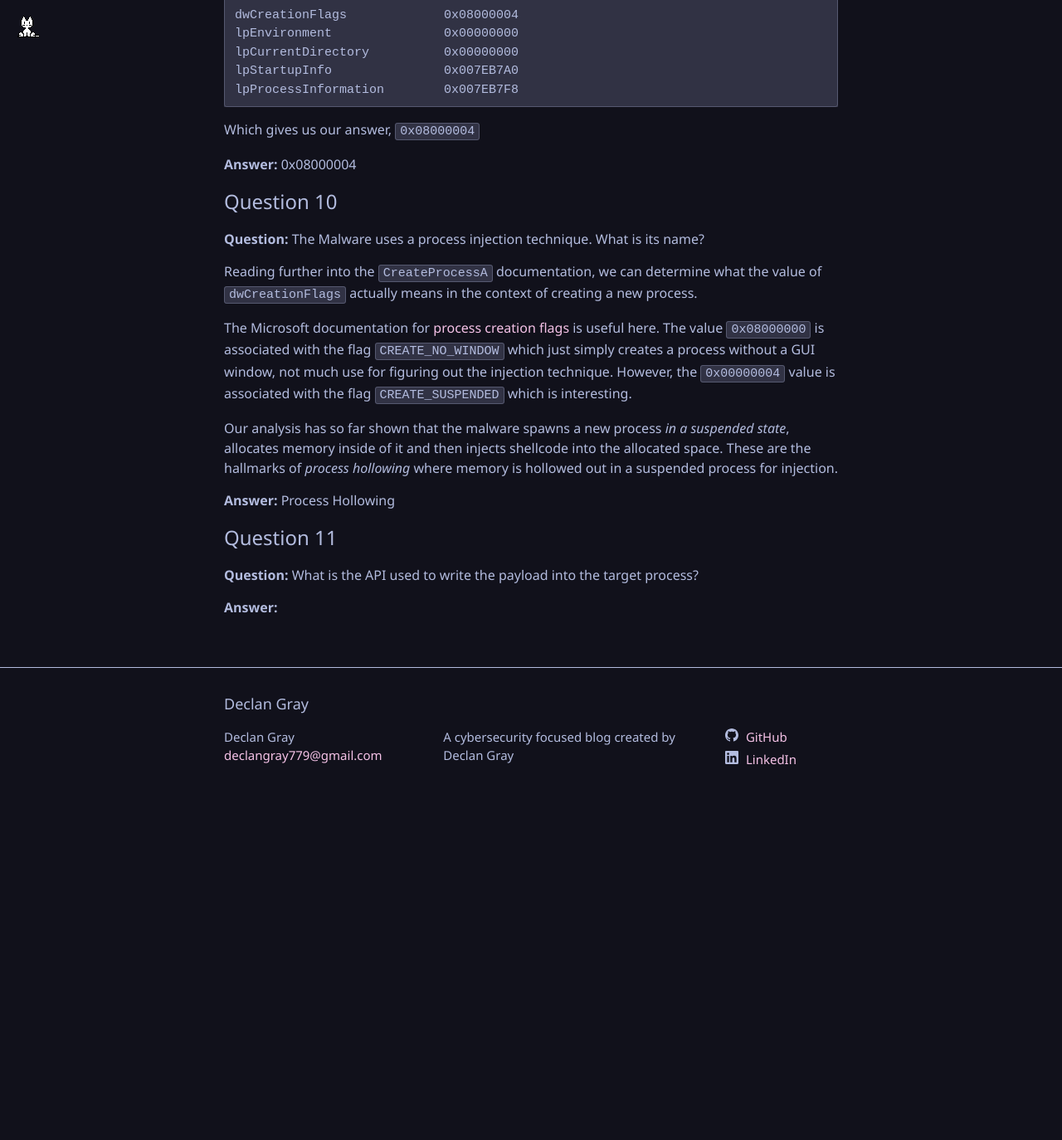
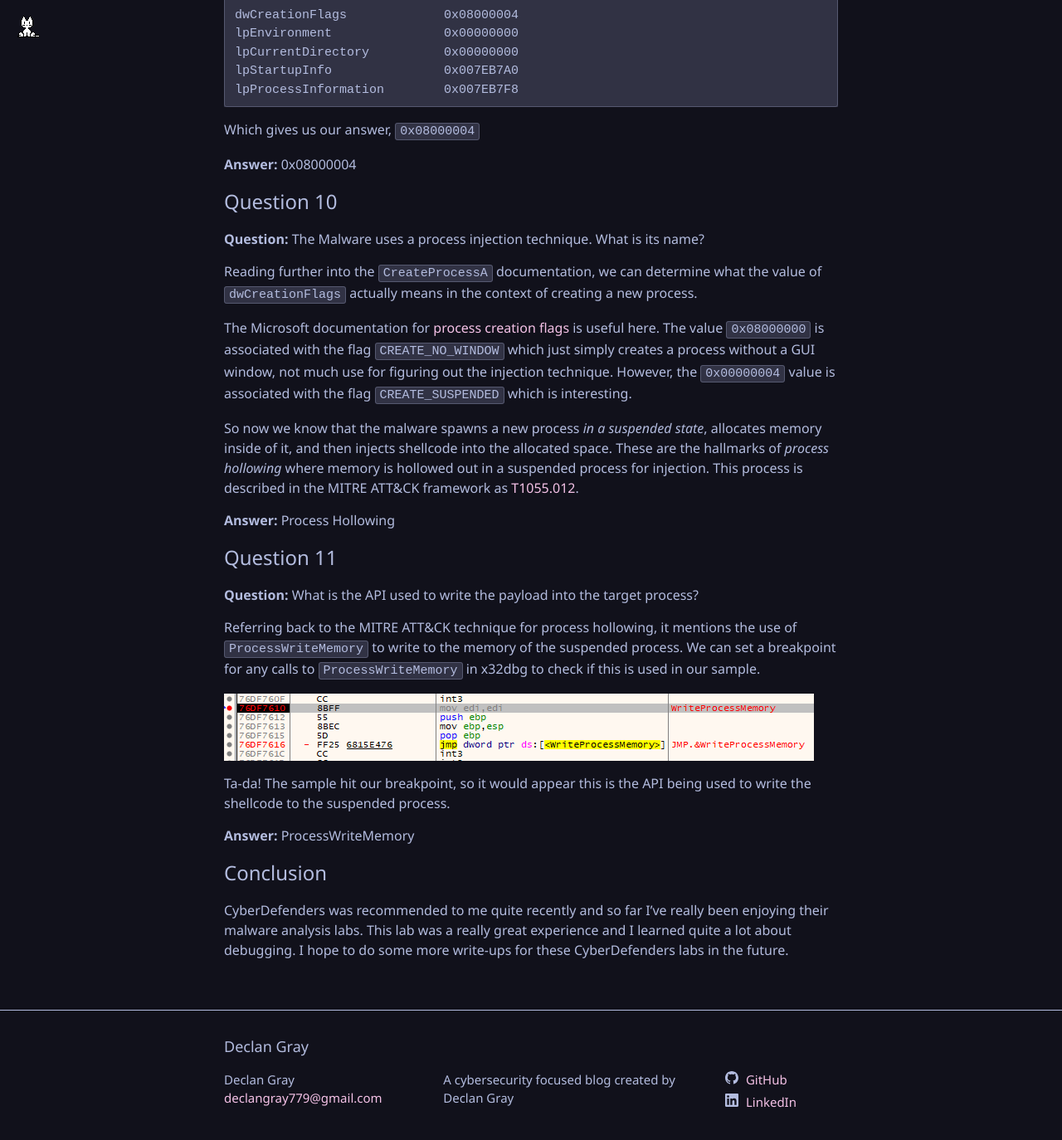
Before and after one commit to declangray/declangray.github.io, a Jekyll site: the page built from _posts/2025-07-01-CyberDefenders-Ransomed-Writeup.md, in a window 1280 px wide and 1400 px high, scrolled down 9161 px. Shown: the top 1374 px of the window at 83% size. Built offline with Jekyll 4.4.1, drawn with Linux system fonts in a browser that asks for light colours; some web fonts are replaced; before the commit the page ends 10148 px from its top, so only the background shows below that.

Commit message:
finished ransomed blog post

```diff
--- a/_posts/2025-07-01-CyberDefenders-Ransomed-Writeup.md
+++ b/_posts/2025-07-01-CyberDefenders-Ransomed-Writeup.md
@@ -201,7 +201,7 @@ Reading further into the `CreateProcessA` documentation, we can determine what t
 
 The Microsoft documentation for [process creation flags](https://learn.microsoft.com/en-us/windows/win32/procthread/process-creation-flags) is useful here. The value `0x08000000` is associated with the flag `CREATE_NO_WINDOW` which just simply creates a process without a GUI window, not much use for figuring out the injection technique. However, the `0x00000004` value is associated with the flag `CREATE_SUSPENDED` which is interesting.
 
-Our analysis has so far shown that the malware spawns a new process *in a suspended state*, allocates memory inside of it and then injects shellcode into the allocated space. These are the hallmarks of *process hollowing* where memory is hollowed out in a suspended process for injection.
+So now we know that the malware spawns a new process *in a suspended state*, allocates memory inside of it, and then injects shellcode into the allocated space. These are the hallmarks of *process hollowing* where memory is hollowed out in a suspended process for injection. This process is described in the MITRE ATT&CK framework as [T1055.012](https://attack.mitre.org/techniques/T1055/012/).
 
 **Answer:** Process Hollowing
 
@@ -209,4 +209,13 @@ Our analysis has so far shown that the malware spawns a new process *in a suspen
 
 **Question:** What is the API used to write the payload into the target process?
 
-**Answer:**
+Referring back to the MITRE ATT&CK technique for process hollowing, it mentions the use of `ProcessWriteMemory` to write to the memory of the suspended process. We can set a breakpoint for any calls to `ProcessWriteMemory` in x32dbg to check if this is used in our sample.
+
+![The process hits the breakpoint on ProcessWriteMemory](/assets/images/Ransomed/writeprocessmemory.png)
+
+Ta-da! The sample hit our breakpoint, so it would appear this is the API being used to write the shellcode to the suspended process.
+
+**Answer:** ProcessWriteMemory
+
+# Conclusion
+CyberDefenders was recommended to me quite recently and so far I've really been enjoying their malware analysis labs. This lab was a really great experience and I learned quite a lot about debugging. I hope to do some more write-ups for these CyberDefenders labs in the future.
```
Also changed, not shown: assets/images/Ransomed/writeprocessmemory.png (added).
